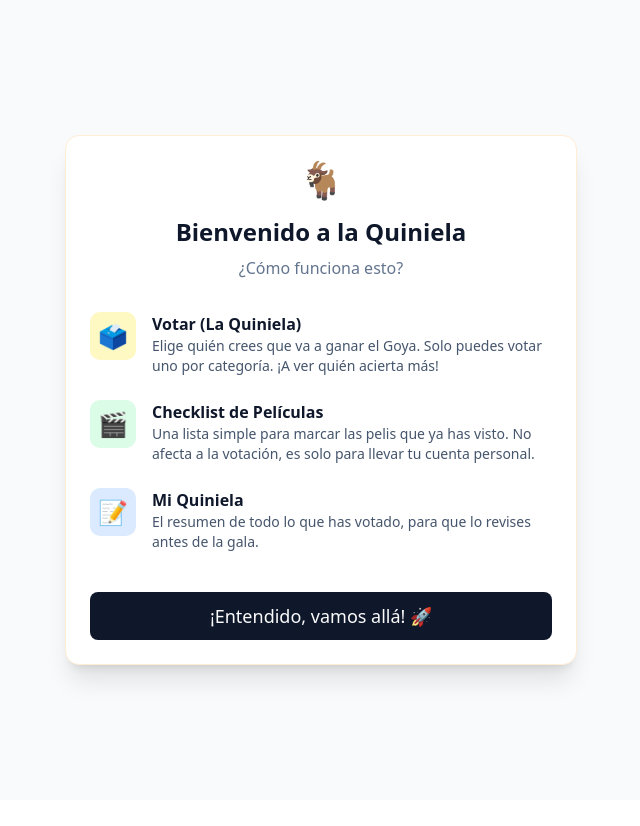
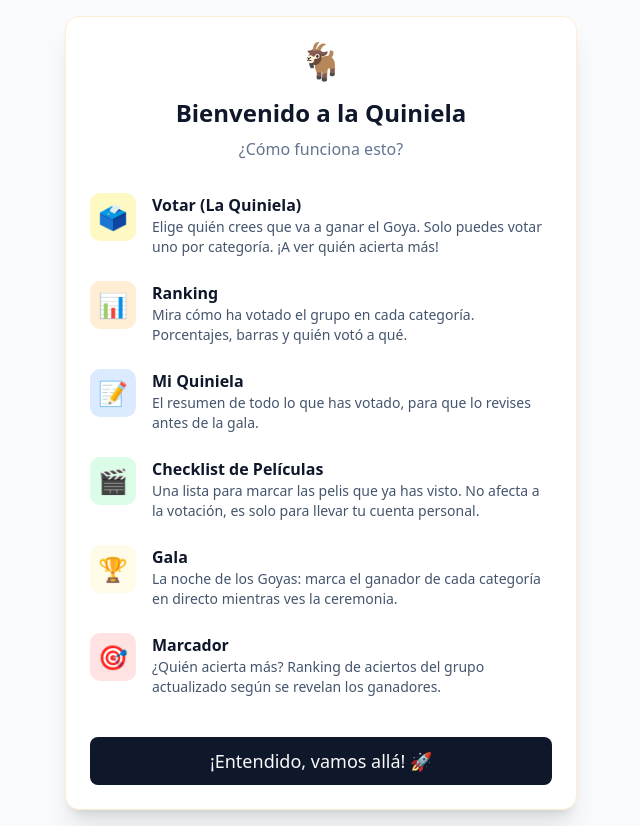
Before and after one commit to agradecido/goyas4friends, a Next.js app: page /help in a window 1280 px wide. Shown: the whole page, without its empty margins (319-959 px from the left). Before the commit the page ends 800 px from the top, so only its background shows below. Built offline with nearby package versions, Linux system fonts and the light colour scheme.

Commit message:
docs: update help page with all sections including gala and scoreboard

```diff
--- a/app/help/page.tsx
+++ b/app/help/page.tsx
@@ -34,10 +34,10 @@
           </div>
 
           <div className="flex gap-4 items-start">
-            <div className="bg-green-100 p-2 rounded-lg text-2xl shrink-0">🎬</div>
+            <div className="bg-orange-100 p-2 rounded-lg text-2xl shrink-0">📊</div>
             <div>
-              <h3 className="font-bold text-slate-900">Checklist de Películas</h3>
-              <p className="text-sm text-slate-600">Una lista simple para marcar las pelis que ya has visto. No afecta a la votación, es solo para llevar tu cuenta personal.</p>
+              <h3 className="font-bold text-slate-900">Ranking</h3>
+              <p className="text-sm text-slate-600">Mira cómo ha votado el grupo en cada categoría. Porcentajes, barras y quién votó a qué.</p>
             </div>
           </div>
 
@@ -46,6 +46,30 @@
             <div>
               <h3 className="font-bold text-slate-900">Mi Quiniela</h3>
               <p className="text-sm text-slate-600">El resumen de todo lo que has votado, para que lo revises antes de la gala.</p>
+            </div>
+          </div>
+
+          <div className="flex gap-4 items-start">
+            <div className="bg-green-100 p-2 rounded-lg text-2xl shrink-0">🎬</div>
+            <div>
+              <h3 className="font-bold text-slate-900">Checklist de Películas</h3>
+              <p className="text-sm text-slate-600">Una lista para marcar las pelis que ya has visto. No afecta a la votación, es solo para llevar tu cuenta personal.</p>
+            </div>
+          </div>
+
+          <div className="flex gap-4 items-start">
+            <div className="bg-yellow-50 p-2 rounded-lg text-2xl shrink-0">🏆</div>
+            <div>
+              <h3 className="font-bold text-slate-900">Gala</h3>
+              <p className="text-sm text-slate-600">La noche de los Goyas: marca el ganador de cada categoría en directo mientras ves la ceremonia.</p>
+            </div>
+          </div>
+
+          <div className="flex gap-4 items-start">
+            <div className="bg-red-100 p-2 rounded-lg text-2xl shrink-0">🎯</div>
+            <div>
+              <h3 className="font-bold text-slate-900">Marcador</h3>
+              <p className="text-sm text-slate-600">¿Quién acierta más? Ranking de aciertos del grupo actualizado según se revelan los ganadores.</p>
             </div>
           </div>
 
```
